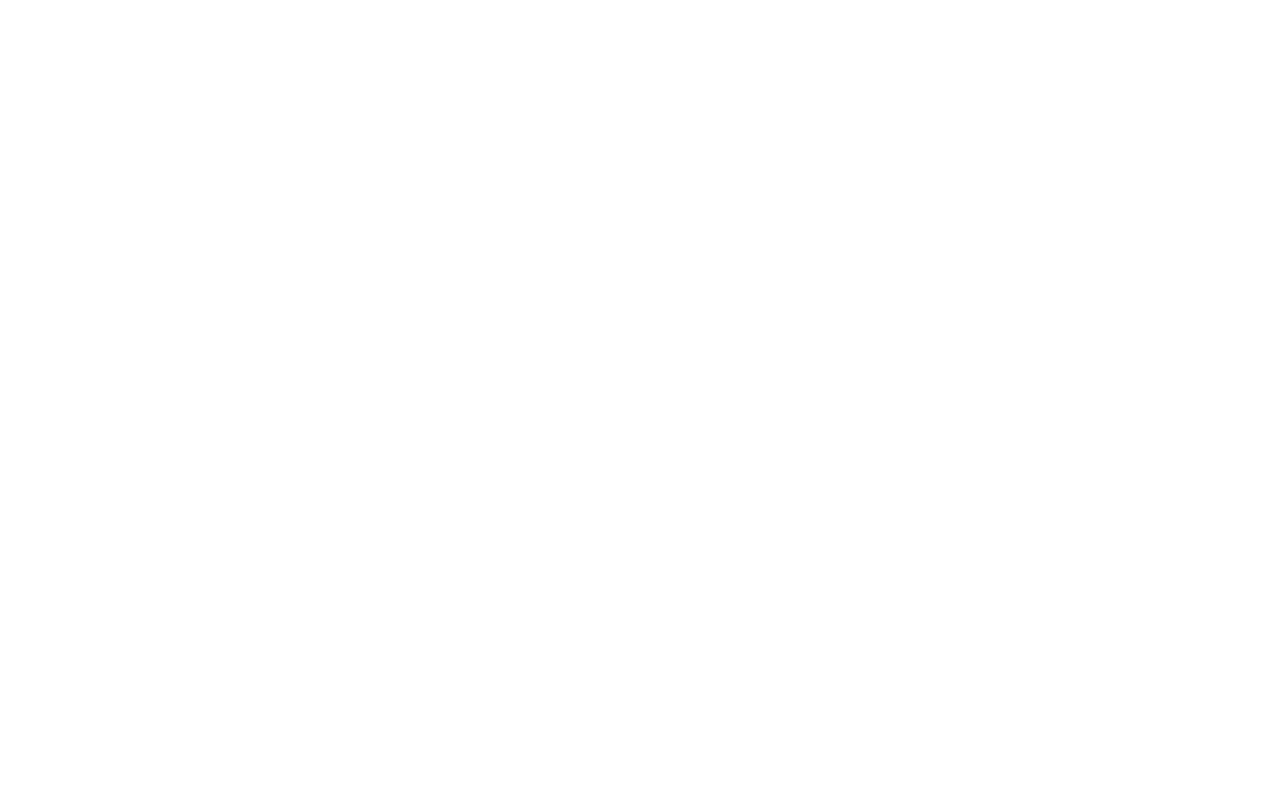
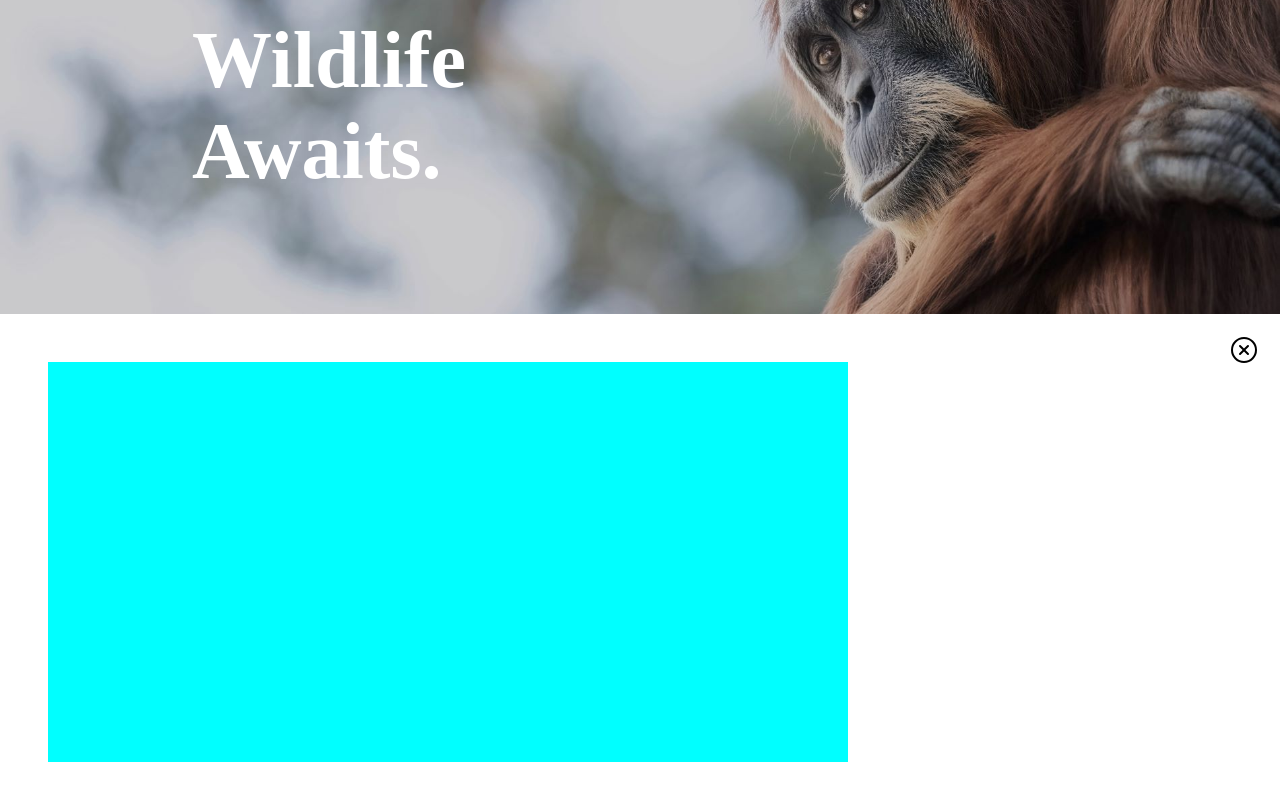
Before and after one commit to Svpriyaa2808/zoo_react, a React (Vite) app: page /Birds/Cassowary in a window 1280 px wide. Before the commit this address had no page. Shown: the part 286-1086 px from the top of the page. Before the commit the page ends 800 px from the top, so only its background shows below. Built offline with nearby package versions, Linux system fonts and the light colour scheme; a web font is replaced by a local one.

Commit message:
adding full details page

```diff
--- a/package.json
+++ b/package.json
@@ -10,6 +10,8 @@
     "preview": "vite preview"
   },
   "dependencies": {
+    "@phosphor-icons/react": "^2.1.7",
+    "motion": "^12.7.4",
     "react": "^19.0.0",
     "react-dom": "^19.0.0",
     "react-router-dom": "^7.5.0"
--- a/src/App.jsx
+++ b/src/App.jsx
@@ -1,18 +1,21 @@
 import { useState } from "react"
 import { Route,Routes } from "react-router-dom"
 import Layout from "./pages/Layout"
-import Mammals from "./components/Mammals"
 import Home from "./pages/Home"
 import AnimalPage from "./pages/Animal"
-import { birdsContent, homeContent, mammalsContent, reptilesContent ,AnimalShortDescription,AnimalName} from "./data/data"
+import AnimalDetails from "./pages/AnimalDetails"
+import {homeContent,AnimalShortDescription,AnimalName} from "./data/data"
 
 function App() {
 
   const [showDescription,setShowDescription] = useState(null)
 
+
   const handleClick = (item) => {
       setShowDescription(showDescription === item ? null : item)
   }
+
+
 
     return (
     <>
@@ -25,26 +28,6 @@
                                         details={AnimalShortDescription(showDescription)}/>}>
         </Route>
 
-        {/* <Route path='/Mammals' element={<AnimalPage  sidebarName={AnimalName("Mammals")}
-                                                  description={showDescription}
-                                                  details={AnimalShortDescription(showDescription)}
-                                                  content={mammalsContent}
-                                                  animalClick={handleClick} />}>
-        </Route>
-
-        <Route path='/Birds' element={<AnimalPage  sidebarName={AnimalName("Birds")}
-                                                  description={showDescription}
-                                                  details={AnimalShortDescription(showDescription)}
-                                                  content={birdsContent}
-                                                  animalClick={handleClick} />}>
-        </Route>
-
-        <Route path='/Reptiles' element={<AnimalPage  sidebarName={AnimalName("Reptiles")}
-                                                  description={showDescription}
-                                                  details={AnimalShortDescription(showDescription)}
-                                                  content={reptilesContent}
-                                                  animalClick={handleClick} />}>
-        </Route> */}
          <Route
           path="/:type"
           element={
@@ -52,12 +35,18 @@
               animalClick={handleClick}
               description={showDescription}
               details={AnimalShortDescription(showDescription)}
+
             />
           }
         />
-      </Route>
 
 
+      <Route
+      path="/:type/:animal"
+      element={<AnimalDetails  />}
+      />
+
+       </Route>
       </Routes>
     </>
   )
--- /dev/null
+++ b/src/components/AnimalFullDetails/animalFullDetails.module.css
@@ -0,0 +1,27 @@
+.animal_details {
+    position: relative;
+}
+
+.details_container {
+    height: 400px;
+    width: 800px;
+    margin: 48px;
+    background-color: aqua;
+    opacity: 0;
+	transform: scale(0);
+	animation: popIn 0.4s cubic-bezier(0.34, 1.56, 0.64, 1) forwards;
+}
+
+.close {
+    position: absolute;
+    top: 20px;
+    right: 20px;
+    cursor: pointer;
+}
+
+@keyframes popIn {
+	to {
+	  opacity: 1;
+	  transform: scale(1);
+	}
+  }
--- /dev/null
+++ b/src/components/AnimalFullDetails/index.jsx
@@ -0,0 +1,23 @@
+import * as motion from "motion/react-client"
+import {XCircle} from '@phosphor-icons/react'
+import styles from './animalFullDetails.module.css'
+const AnimalFullDetails = ({close}) => {
+
+    const handleClose = () => {
+        close(null)
+    }
+
+    return (
+        <div className={styles.animal_details}>
+        <motion.div className={styles.details_container}
+
+
+        />
+        <div className={styles.close} >
+        <XCircle size={32} onClick={handleClose}/>
+        </div>
+        </div>
+    )
+}
+
+export default AnimalFullDetails
--- a/src/components/MainContent/index.jsx
+++ b/src/components/MainContent/index.jsx
@@ -2,14 +2,23 @@
 import styles from './mainContent.module.css'
 import { getIconUrl } from '../../utils/function'
 import { NavLink , useLocation} from 'react-router-dom'
+import AnimalFullDetails from '../AnimalFullDetails'
+import AnimalDetails from '../../pages/AnimalDetails'
 
 const MainContent = ({animalDescription,animalDetails,contentArray}) => {
     const [showShortDescription,setShowShortDescription] = useState(null)
+    const [fullDetails,setFullDetails] = useState(null)
     console.log(contentArray)
 
     const handleClick = () => {
         setShowShortDescription(null)
         animalDescription(null)
+    }
+
+    const handleDetails = () => {
+        setFullDetails("show")
+
+
     }
 
     useEffect(()=> {
@@ -40,13 +49,15 @@
                                     <p><NavLink to={`/${item.type}`} onClick={handleClick}> visit {item.type} Page</NavLink></p>
                                     </div>
                                 : <div className={styles.link}>To know about {item.name}
-                                    <p><NavLink to={`/${item.type}/${item.name}`}>Click here</NavLink></p>
+                                    <p><NavLink to={`/${item.type}/${item.name}` } onClick={handleDetails}>Click here</NavLink></p>
                                 </div>
                         }
 
-                </div>))
+                    </div>)
+                )
+            }
 
-            }
+            {fullDetails && <AnimalDetails close={setFullDetails}/>}
         </div>
     )
 }
--- a/src/data/data.js
+++ b/src/data/data.js
@@ -1,5 +1,3 @@
-import Sidebar from "../components/Sidebar";
-
 function Animal(type, name, length, weight, lifespan, food, description, found, image,icon) {
     this.type = type; // Added type to distinguish between all animals
     this.name = name;
--- a/src/pages/Animal/index.jsx
+++ b/src/pages/Animal/index.jsx
@@ -24,7 +24,7 @@
 import { AnimalName } from "../../data/data";
 import { mammalsContent, birdsContent, reptilesContent } from "../../data/data";
 
-const AnimalPage = ({ animalClick, description, details }) => {
+const AnimalPage = ({ animalClick, description, details , longDescription }) => {
   const { type } = useParams();
 
   const contentMap = {
@@ -41,7 +41,11 @@
     <div className="container">
        <div className="main_content">
       <Sidebar animalName={sidebarName} animalNameClick={animalClick} />
-      <MainContent animalDescription={description} animalDetails={details} contentArray={content} />
+      <MainContent animalDescription={description}
+                    animalDetails={details}
+                    contentArray={content}
+                    animalFullDetails = {longDescription}
+      />
     </div>
     </div>
   );
--- /dev/null
+++ b/src/pages/AnimalDetails/animaldetails.module.css
@@ -0,0 +1,27 @@
+.animal_details {
+    position: relative;
+}
+
+.details_container {
+    height: 400px;
+    width: 800px;
+    margin: 48px;
+    background-color: aqua;
+    opacity: 0;
+	transform: scale(0);
+	animation: popIn 0.4s cubic-bezier(0.34, 1.56, 0.64, 1) forwards;
+}
+
+.close {
+    position: absolute;
+    top: 20px;
+    right: 20px;
+    cursor: pointer;
+}
+
+@keyframes popIn {
+	to {
+	  opacity: 1;
+	  transform: scale(1);
+	}
+  }
--- /dev/null
+++ b/src/pages/AnimalDetails/index.jsx
@@ -0,0 +1,23 @@
+import * as motion from "motion/react-client"
+import {XCircle} from '@phosphor-icons/react'
+import styles from './animaldetails.module.css'
+const AnimalDetails = ({close}) => {
+
+    const handleClose = () => {
+        close(null)
+    }
+
+    return (
+        <div className={styles.animal_details}>
+        <motion.div className={styles.details_container}
+
+
+        />
+        <div className={styles.close} >
+        <XCircle size={32} />
+        </div>
+        </div>
+    )
+}
+
+export default AnimalDetails
```
Also changed, not shown: Plan.txt, todo.txt, 1 other file (tests, documents, lock files or other folders).
